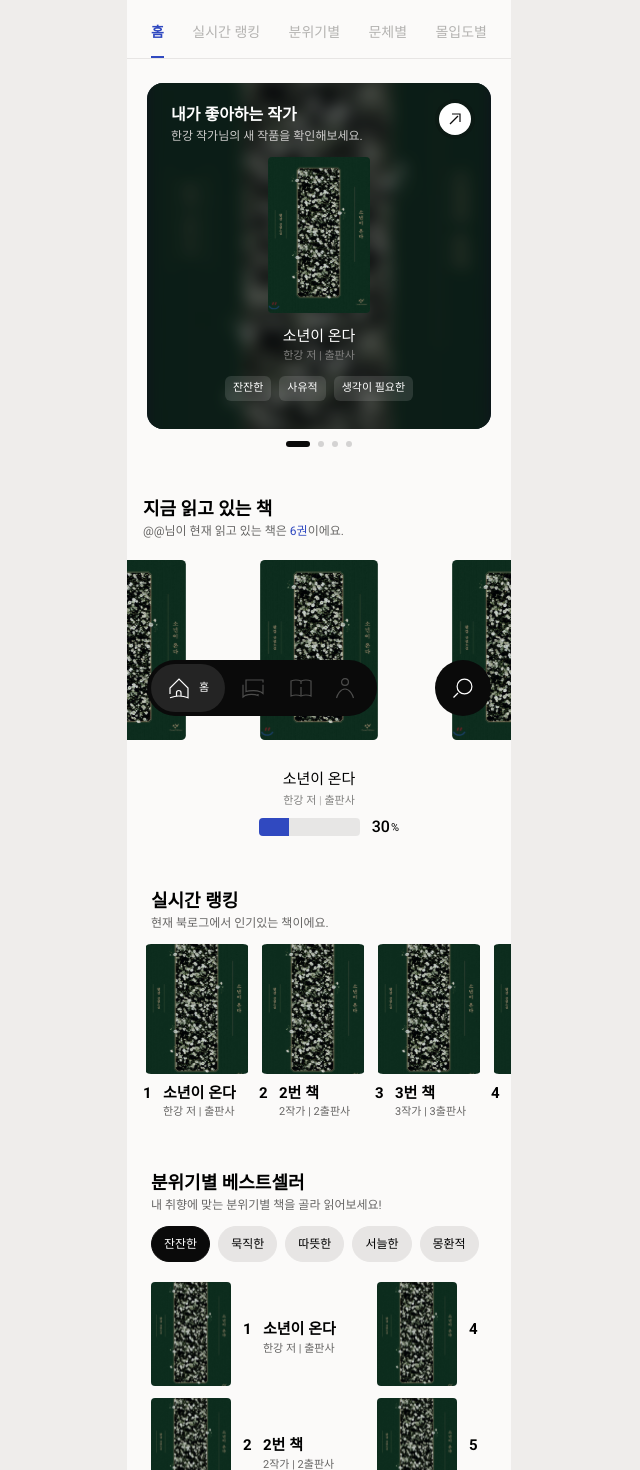
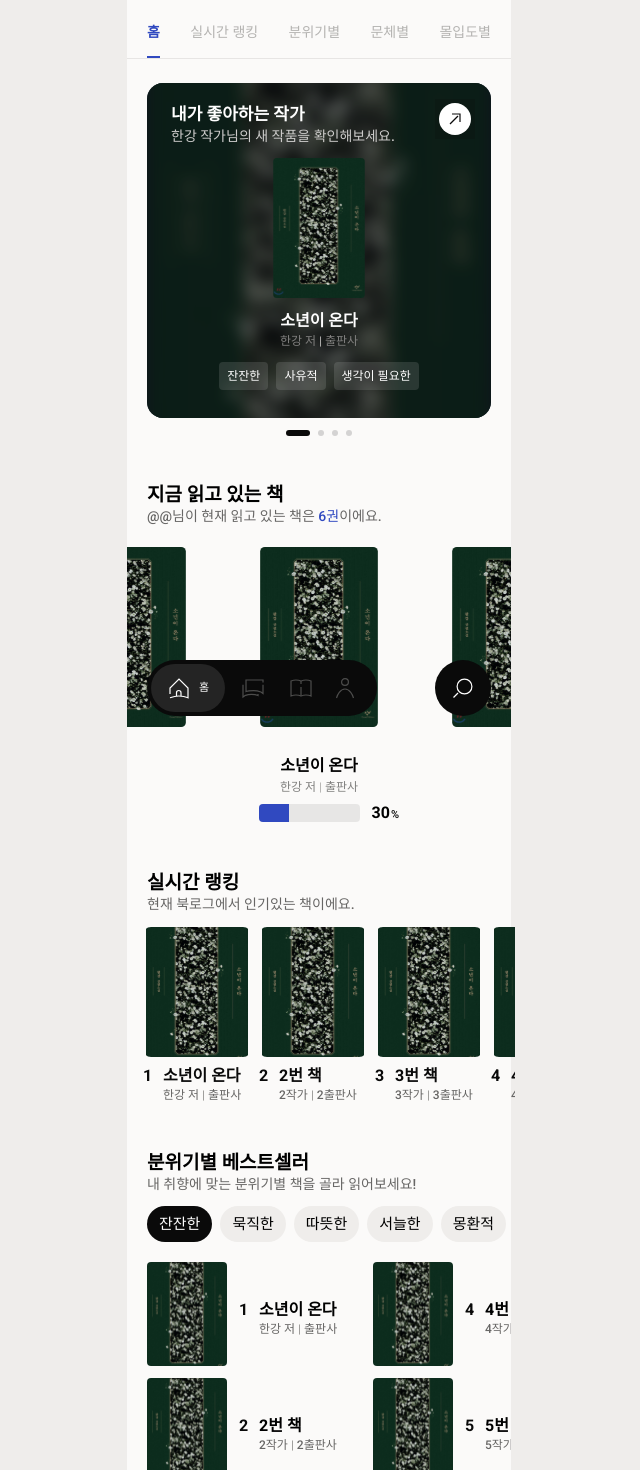
Before and after one commit to Project-BookLog/BookLog-FrontEnd, a React (Vite) app: page / in a window 1280 px wide. Shown: the part 60-1530 px from the top of the page, without its empty margins (321-961 px from the left). Built offline with nearby package versions, Linux system fonts and the light colour scheme.

Commit message:
[#74] 폰트 유틸리티 사용

```diff
--- a/src/components/home/BestSeller.tsx
+++ b/src/components/home/BestSeller.tsx
@@ -22,24 +22,24 @@ function BestSeller({ type, title, subtitle }: BestSellerSectionProps) {
   const books = BOOKS;
 
   return (
-    <section className="space-y-3 px-6 mb-12">
-      <div>
-        <h2 className="text-[18px] font-semibold">{title}</h2>
-        <p className="text-[12px] text-gray-700">{subtitle}</p>
+    <section className="space-y-3 mb-12">
+      <div className="px-5">
+        <h2 className="text-title-02 text-[#000000]">{title}</h2>
+        <p className="text-body-03 text-gray-700">{subtitle}</p>
       </div>
 
 
-      {/* 상단 탭 */}
-      <div className="overflow-x-auto no-scrollbar">
-        <div className="flex flex-nowrap gap-2 text-xs">
+      {/* 태그*/}
+      <div className="overflow-x-auto no-scrollbar pl-5">
+        <div className="flex flex-nowrap gap-2 text-body-01-m">
           {categories.map((label, index) => (
             <button
               key={label}
               onClick={() => setActive(index)}
-              className={`shrink-0 px-3 py-1 h-9 rounded-full border ${
+              className={`shrink-0 px-3 py-1 h-9 rounded-full ${
                 index === active
                   ? "bg-black text-white border-black"
-                  : "bg-gray-200 border-gray-200"
+                  : "bg-gray-100"
               }`}
             >
               {label}
@@ -50,7 +50,7 @@ function BestSeller({ type, title, subtitle }: BestSellerSectionProps) {
 
 
 
-      <div className="overflow-x-auto no-scrollbar">
+      <div className="overflow-x-auto no-scrollbar px-5">
         <div className="grid grid-rows-3 auto-cols-[220px] grid-flow-col gap-y-3 gap-x-1.5 py-2">
         {books.map((book) => (
           <div
@@ -65,16 +65,16 @@ function BestSeller({ type, title, subtitle }: BestSellerSectionProps) {
             {/* 책 정보 */}
             <div className="mt-2 flex items-start space-x-2">
               <div className="w-3">
-                <p className="text-[15px] font-semibold truncate">
+                <p className="text-subtitle-02-sb text-black truncate">
                   {book.id}
                 </p>
               </div>
               <div>
-                <p className="text-[15px] font-semibold truncate">
+                <p className="text-subtitle-02-sb truncate">
                   {book.title}
                 </p>
-                <p className="text-[11px] text-gray-700 truncate">
-                  {book.author} | {book.publisher}
+                <p className="text-caption-02 text-gray-700 truncate">
+                  {book.author}<span className="text-gray-500"> | </span>{book.publisher}
                 </p>
               </div>
             </div>
--- a/src/components/home/CurrentReading.tsx
+++ b/src/components/home/CurrentReading.tsx
@@ -51,11 +51,11 @@ const CurrentReading: React.FC = () => {
 
   return (
     <div>
-      <div className="px-4 mb-0">
-        <div className="text-[18px] font-semibold pb-0 mb-0">
+      <div className="px-5 mb-0">
+        <div className="text-title-02 text-[#000000] pb-0 mb-0">
           지금 읽고 있는 책
         </div>
-        <p className="text-[12px] text-gray-700 m-0">
+        <p className="text-body-03 text-gray-700 m-0">
           @@님이 현재 읽고 있는 책은{" "}
           <span className="text-primary">{BOOKS.length}권</span>
           이에요.
@@ -113,11 +113,11 @@ const CurrentReading: React.FC = () => {
                 {/* 책 정보 */}
                 {isCenter && (
                   <div className="mt-7 w-30 text-center">
-                    <p className="truncate text-[15px] font-medium">
+                    <p className="truncate text-subtitle-02-sb">
                       {book.title}
                     </p>
 
-                    <p className="mt-0.5 truncate text-[11px]">
+                    <p className="mt-0.5 truncate text-caption-02">
                       <span className="text-gray-600">{book.author}</span>
                       <span className="text-gray-400"> | </span>
                       <span className="text-gray-600">{book.publisher}</span>
@@ -130,10 +130,10 @@ const CurrentReading: React.FC = () => {
                           style={{ width: `${book.progress}%` }}
                         />
                       </div>
-                      <span className="text-[16px] font-medium ml-3">
+                      <span className="text-subtitle-02-sb ml-3">
                         {book.progress}
                       </span>
-                      <span className="text-[11px] pt-0.5 pl-0.25">%</span>
+                      <span className="text-en-caption-02 pt-0.5 pl-0.25">%</span>
                     </div>
                   </div>
                 )}
--- a/src/components/home/LikeCard.tsx
+++ b/src/components/home/LikeCard.tsx
@@ -21,7 +21,7 @@ function LikeCard({ title, description }: LikeCardProps) {
       {/* 이동 버튼 */}
       <button
         type="button"
-        className="absolute right-4 top-4 z-10 rounded-full bg-black/20 p-1"
+        className="absolute right-4 top-4 z-10 rounded-[12px]] bg-black/20 p-1"
         // onClick={...}
       >
         <CircleArrow className="w-8 h-8" />
@@ -30,32 +30,32 @@ function LikeCard({ title, description }: LikeCardProps) {
       {/* 내용 */}
       <div className="relative">
         {/* 타이틀 */}
-        <div className="text-[16px] font-semibold">
+        <div className="text-subtitle-01-sb">
           내가 좋아하는 {title}
         </div>
-        <div className="text-[12px] text-gray-300 mb-3">
+        <div className="text-body-03 text-gray-300">
           {description}
         </div>
 
         <div className="flex flex-col items-center gap-3">
-          <Dummy_book />
+          <Dummy_book className="w-[92px] h-35 mt-3"/>
 
           {/* 정보 */}
           <div className="w-full">
             <div className="text-center mb-2">
-              <div className="text-[15px] font-medium">소년이 온다</div>
-              <div className="text-[11px] text-gray-600">
-                한강 저 | 출판사
+              <div className="text-subtitle-02-sb">소년이 온다</div>
+              <div className="text-caption-02 text-gray-600">
+                한강 저<span className="text-gray-400"> | </span>출판사
               </div>
             </div>
 
             {/* 태그 */}
-            <div className="flex flex-wrap justify-center gap-2 mb-2 mt-3">
+            <div className="flex flex-wrap justify-center gap-2 mb-2 mt-3 text-caption-02">
               {["잔잔한", "사유적", "생각이 필요한"].map((tag) => (
                 <button
                   key={tag}
                   type="button"
-                  className="px-2 py-1 rounded-md bg-white/12 text-[11px]"
+                  className="px-2 py-1.5 rounded-[4px] bg-white/12 text-caption-02 text-white"
                 >
                   {tag}
                 </button>
--- a/src/components/home/Ranking.tsx
+++ b/src/components/home/Ranking.tsx
@@ -1,20 +1,20 @@
 import { BOOKS } from "../../data/book.mock";
 function Ranking() {
   return (
-    <section className="px-6">
+    <section className="px-5">
       {/* 타이틀 */}
       <div className="mb-3">
-        <h2 className="text-[18px] font-semibold">실시간 랭킹</h2>
-        <p className="text-[12px] text-gray-700">
+        <h2 className="text-title-02 text-[#000000]">실시간 랭킹</h2>
+        <p className="text-body-03 text-gray-700">
           현재 북로그에서 인기있는 책이에요.
         </p>
       </div>
 
       {/* 가로 스크롤 리스트 */}
       <div className="-mx-6 overflow-x-auto no-scrollbar">
-        <div className="flex space-x-2 px-4 ">
+        <div className="flex space-x-2 px-5 ">
           {BOOKS.map((book, idx) => {
-            const { id, title, author, publisher, CoverIcon } = book; // Book 타입 구조분해
+            const { id, title, author, publisher, CoverIcon } = book;
             return (
               <div
                 key={id}
@@ -30,12 +30,12 @@ function Ranking() {
                 {/* 책 정보 */}
                 <div className="mt-2 space-y-0.5 flex space-around">
                   <div className="w-5">
-                    <p className="text-[15px] font-semibold truncate">{id}</p>
+                    <p className="text-subtitle-02-sb text-black truncate">{id}</p>
                   </div>
                   <div>
-                    <p className="text-[15px] font-semibold truncate">{title}</p>
-                    <p className="text-[11px] text-gray-700 truncate">
-                      {author} | {publisher}
+                    <p className="text-subtitle-02-sb text-black truncate">{title}</p>
+                    <p className="text-caption-02 text-gray-700 truncate">
+                      {author}<span className="text-gray-500"> | </span>{publisher}
                     </p>
                   </div>
                 </div>
--- a/src/pages/HomePage.tsx
+++ b/src/pages/HomePage.tsx
@@ -74,7 +74,7 @@ function HomePage() {
 
       {/* tab*/}
       <div className="sticky top-0 z-10 bg-bg">
-        <div className="px-6 border-b border-gray-200">
+        <div className="px-5 border-b border-gray-200">
           <Tabs active={tab} onChange={handleChangeTab} />
         </div>
       </div>
```
